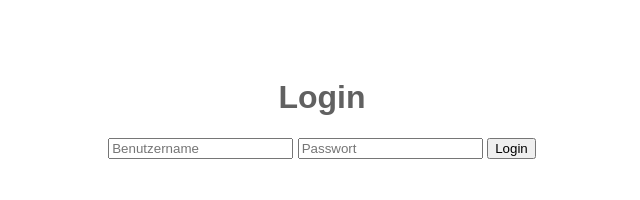
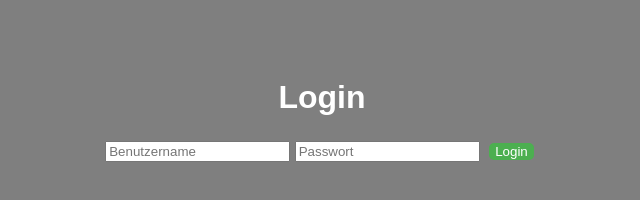
Before and after one commit to DasEntlein01/luisnlc-deathcounter, a website: page public/login.html in a window 1280 px wide. Shown: the whole page, without its empty margins (318-958 px from the left). Drawn offline with Linux system fonts and the light colour scheme.

Commit message:
Update login.html

```diff
--- a/public/login.html
+++ b/public/login.html
@@ -4,7 +4,7 @@
     <meta charset="UTF-8">
     <meta name="viewport" content="width=device-width, initial-scale=1.0">
     <title>Login</title>
-    <link rel="stylesheet" href="style.css">
+    <link rel="stylesheet" href="admin-style.css">
 </head>
 <body>
     <h1>Login</h1>
```
